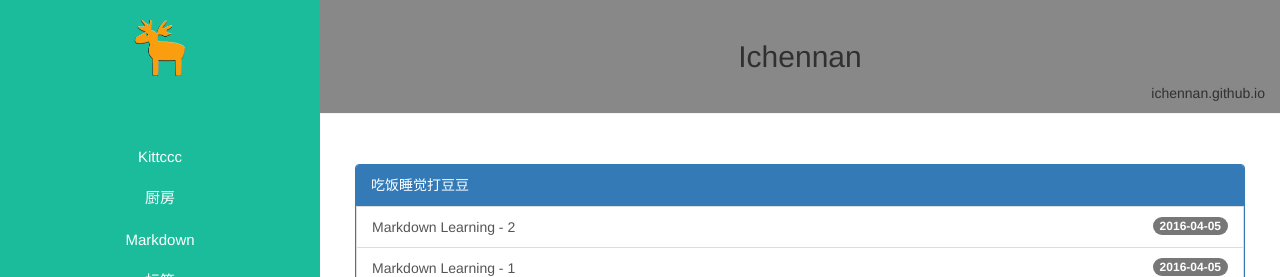
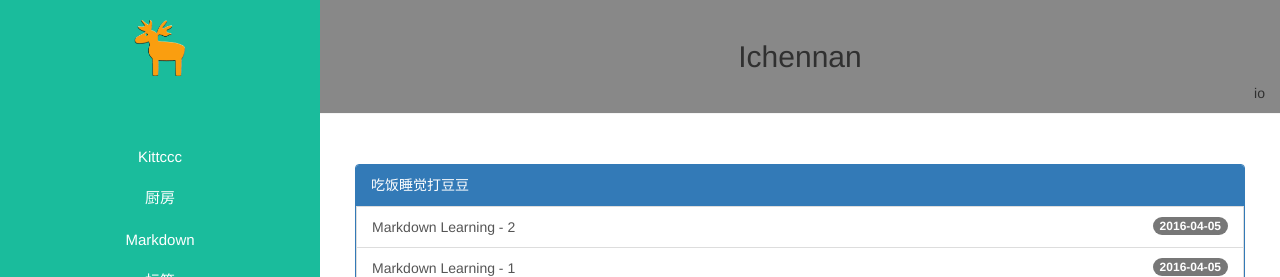
Before and after one commit to ichennan/ichennan.github.io, a Jekyll site: the page built from index.html, in a window 1280 px wide. Shown: the top 277 px of the page. Built offline with Jekyll 4.4.1, drawn with Linux system fonts in a browser that asks for light colours; Markdown is read by kramdown in place of the engine named in the settings; the list of posts is cut into pages by our own code.

```diff
--- a/_layouts/page.html
+++ b/_layouts/page.html
@@ -5,7 +5,7 @@
   <div class="col-md-13 aside3-title">
     <br>
     <h2 id="#identifier">{{ page.title }}</h2>
-    <p class="text-right">ichennan.github.io</p>
+    <p class="text-right">io</p>
   </div>
   <div class="col-md-13 aside3-content">
     <div id="page-content">
```
